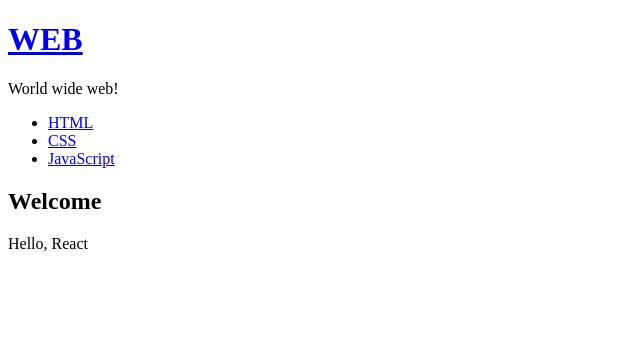
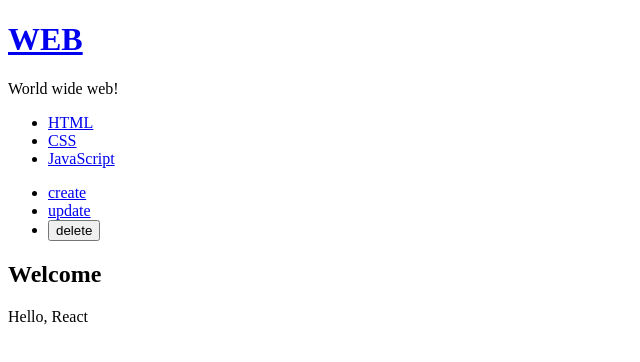
Before and after one commit to k1005sh/React-project-no1, a React (Create React App) app: page / in a window 1280 px wide. Shown: the top 362 px of the page, without its empty margins (0-640 px from the left). Built offline with nearby package versions, Linux system fonts and the light colour scheme.

Commit message:
19번까지 완료

```diff
--- a/src/App.js
+++ b/src/App.js
@@ -1,14 +1,17 @@
 import React, { Component } from 'react';
 import './App.css';
 import TOC from "./components/TOC";
-import Content from "./components/Content";
 import Subject from "./components/Subject";
+import Control from './components/Control';
+import ReadContent from "./components/ReadContent";
+import CreateContent from './components/CreateContent';
 
 class App extends Component {
   //초기화 시켜주고 싶은 것들을 cons안에 코딩한다
   //state를 사용하면서 정보를 은닉함
   constructor(props){
     super(props);
+    this.max_content_id = 3;
     this.state = {
       mode:"welcome",
       selected_content_id:2,
@@ -28,10 +31,11 @@ class App extends Component {
   //   });
   // }
   render(){
-    let _title, _desc = null;
+    let _title, _desc, _article = null;
     if(this.state.mode === 'welcome'){
       _title = this.state.welcome.title;
       _desc = this.state.welcome.desc;
+      _article = <ReadContent title={_title} desc={_desc}></ReadContent>
     }else if(this.state.mode === 'read'){
       let i = 0;
       while(i < this.state.contents.length){
@@ -43,6 +47,19 @@ class App extends Component {
         }
         i++;
       }
+      _article = <ReadContent title={_title} desc={_desc}></ReadContent>
+    }else if(this.state.mode === 'create'){
+      _article = <CreateContent onSubmit={function(_title, _desc){
+        this.max_content_id++;
+        let _contents = this.state.contents.concat({
+          id:this.max_content_id,
+          title:_title,
+          desc:_desc
+        })
+        this.setState({
+          contents:_contents
+        });
+      }.bind(this)}></CreateContent>
     }
     return (
       <div className="App">
@@ -65,8 +82,16 @@ class App extends Component {
               selected_content_id:Number(id)
           });
           }.bind(this)}
-          data={this.state.contents}></TOC>
-        <Content title={_title} desc={_desc}></Content>
+          data={this.state.contents}
+        >
+        </TOC>
+        <Control
+          onChangeMode={function(_mode){
+            this.setState({
+              mode:_mode
+            })
+        }.bind(this)}></Control>
+        {_article}
       </div>
     );
   }
--- /dev/null
+++ b/src/components/Control.js
@@ -0,0 +1,24 @@
+import React, { Component } from 'react';
+
+class Control extends Component {
+  render(){
+    return (
+      <ul>
+        <li><a href="/create" onClick={function(e){
+          e.preventDefault();
+          this.props.onChangeMode('create');
+        }.bind(this)}>create</a></li>
+        <li><a href="/update" onClick={function(e){
+          e.preventDefault();
+          this.props.onChangeMode('update');
+        }.bind(this)}>update</a></li>
+        <li><input onClick={function(e){
+          e.preventDefault();
+          this.props.onChangeMode('delete');
+        }.bind(this)} type="button" value="delete"></input></li>
+      </ul>
+    );
+  }
+}
+
+export default Control;
--- /dev/null
+++ b/src/components/CreateContent.js
@@ -0,0 +1,23 @@
+import React, { Component } from 'react';
+
+class CreateContent extends Component {
+    render(){
+    return (
+        <article>
+          <h2>Create</h2>
+          <form action="/crete_process" method="post"
+            onSubmit={function(e){
+              e.preventDefault();
+              this.props.onSubmit(e.target.title.value, e.target.desc.value);
+            }.bind(this)}
+          >
+            <p><input type="text" name="title" placeholder="title"></input></p>
+            <p><textarea name="desc" placeholder="description"></textarea></p>
+            <p><input type="submit"></input></p>
+          </form>
+        </article>
+      );
+    }
+  }
+
+export default CreateContent;
--- a/src/components/Content.js
+++ b/src/components/ReadContent.js
@@ -1,6 +1,6 @@
 import React, { Component } from 'react';
 
-class Content extends Component {
+class ReadContent extends Component {
     render(){
     return (
         <article>
@@ -11,4 +11,4 @@ class Content extends Component {
     }
   }
 
-export default Content;
+export default ReadContent;
--- a/src/components/TOC.js
+++ b/src/components/TOC.js
@@ -1,6 +1,9 @@
 import React, { Component } from 'react';
 
 class TOC extends Component {
+  shouldComponentUpdate(newProps){
+    return newProps.data !== this.props.data ? true:false;
+  }
   render(){
     let lists = [];
     let data = this.props.data;
```
Lines whose indentation alone changed are shown as unchanged.
